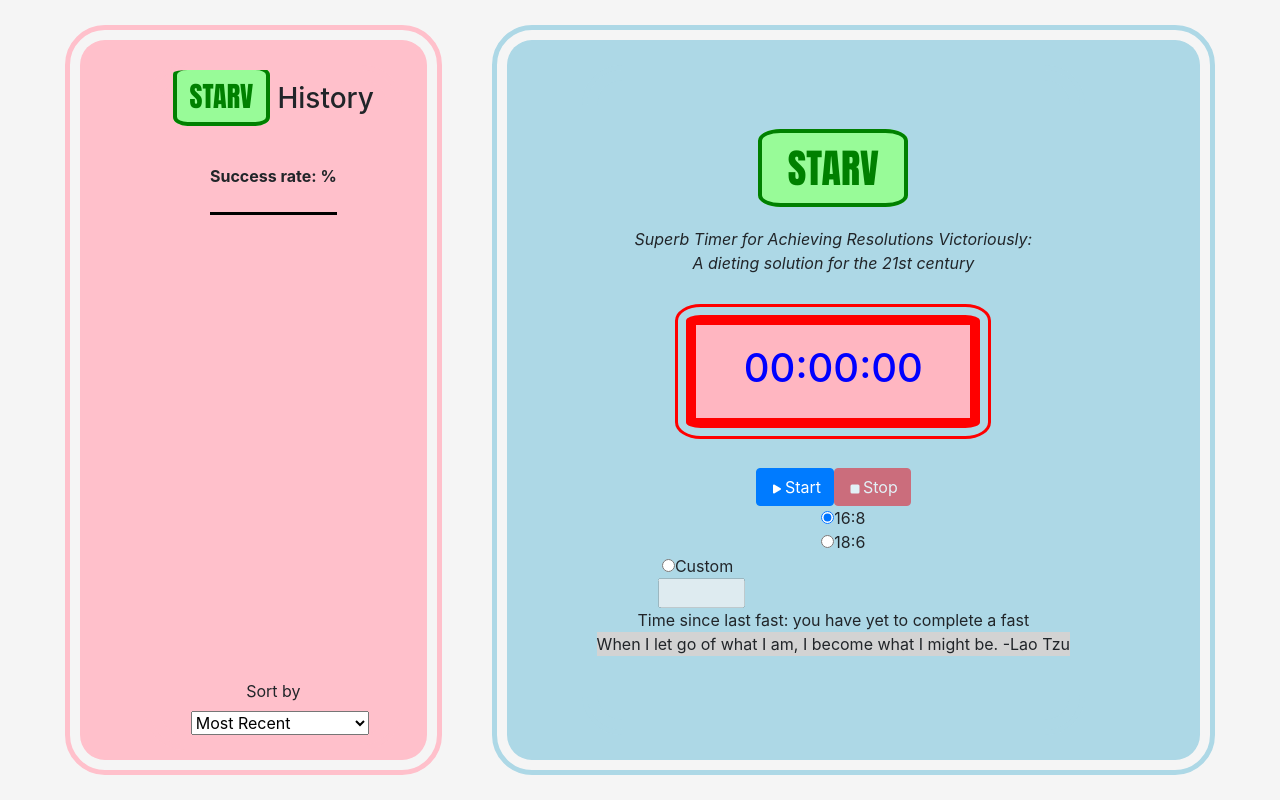
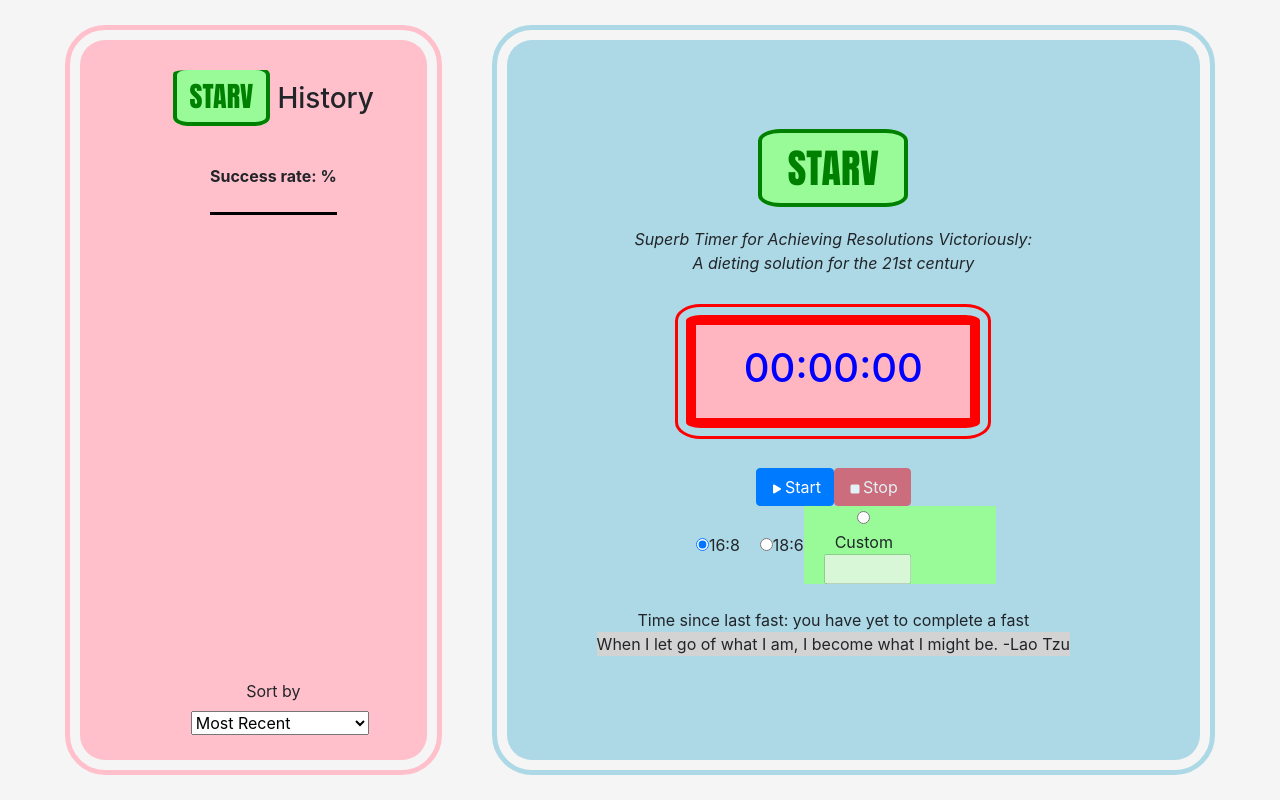
Before and after one commit to wan-li-va/STARV, a React (Create React App) app: page / in a window 1280 px wide. Built offline with nearby package versions, Linux system fonts and the light colour scheme.

Commit message:
options panel styling in progress

```diff
--- a/src/components/Entry.js
+++ b/src/components/Entry.js
@@ -39,7 +39,7 @@ export default class Entry extends Component {
         return (
             <div className="Entry">
                 <div>
-                    <Card bg={this.props.fast.wasSuccessful ? "success" : "danger"} className={this.props.fast.wasSuccessful ? "succeed" : "notsucceed"} >
+                    <Card bg={this.props.fast.wasSuccessful ? "success" : "danger"}  >
                         <Card.Body>
                             {(this.props.fast.wasSuccessful) ? <div className="text-right"><BsFillAwardFill /></div> : ""}
                             < Card.Text >
--- a/src/components/ScheduleButtons.js
+++ b/src/components/ScheduleButtons.js
@@ -1,6 +1,7 @@
 import React, { Component } from "react";
 import OverlayTrigger from "react-bootstrap/OverlayTrigger";
 import Tooltip from "react-bootstrap/Tooltip";
+import '../styling/ScheduleButtons.css';
 
 export default class ScheduleButtons extends Component {
     constructor(props) {
@@ -43,7 +44,9 @@ export default class ScheduleButtons extends Component {
     };
 
     render() {
-        return <div className="radioButtons">
+        return (
+            <div>
+                <div className="radioButtons">
                     <div className="form-check">
                         <input type="radio" name="Radios" id="Radio1" value={16}
                             checked={this.state.selectedRadio === "Radio1"} onClick={this.handleOptionChange}
@@ -52,6 +55,7 @@ export default class ScheduleButtons extends Component {
                             16:8
                         </label>
                     </div>
+
                     <div className="form-check">
                         <input type="radio" name="Radios" id="Radio2" value={18}
                             checked={this.state.selectedRadio === "Radio2"} onClick={this.handleOptionChange}
@@ -61,14 +65,14 @@ export default class ScheduleButtons extends Component {
                     </label>
                     </div>
 
-            <div id="customSelect">
+                    <div id="customSelect" className="customSelect">
                         <div className="form-check">
                             <input type="radio" name="Radios" id="Radio3" value="option3"
                                 checked={this.state.selectedRadio === "Radio3"} onClick={this.handleOptionChange}
                                 disabled={this.props.isRunning} />
-                    <label className="form-check-label">
+                            <p className="form-check-label">
                                 Custom
-                    </label>
+                                </p>
                             <OverlayTrigger placement="right" overlay={
                                 <Tooltip>
                                     Choose intended fasting hours between 5 and 23, inclusive.
@@ -77,14 +81,15 @@ export default class ScheduleButtons extends Component {
                                 <div id="customInput">
                                     <input type="number" id="quantity" name="quantity" min="5" max="23" placeholder={this.props.fastLength}
                                         disabled={this.state.selectedRadio !== "Radio3"} onChange={this.handleCustomTime} />
-                            <br />
-
                                 </div>
                             </OverlayTrigger>
                         </div>
                     </div>
-            <div className="timeSince">Time since last fast: {this.props.durationText}
+                </div>
+                <div className="timeSince">
+                    Time since last fast: {this.props.durationText}
                 </div>
             </div >
+        )
     }
 }
--- /dev/null
+++ b/src/styling/ScheduleButtons.css
@@ -0,0 +1,15 @@
+.radioButtons {
+    display: flex;
+    flex-direction: row;
+    margin-left: 3vw;
+}
+
+.timeSince {
+    margin-top: 3vh;
+}
+
+.customSelect {
+    flex-direction: row;
+    background-color: palegreen;
+    width: 15vw;
+}
```
Also changed, not shown: src/components/OptionsPanel.js (indentation only). Lines whose indentation alone changed are shown as unchanged.
